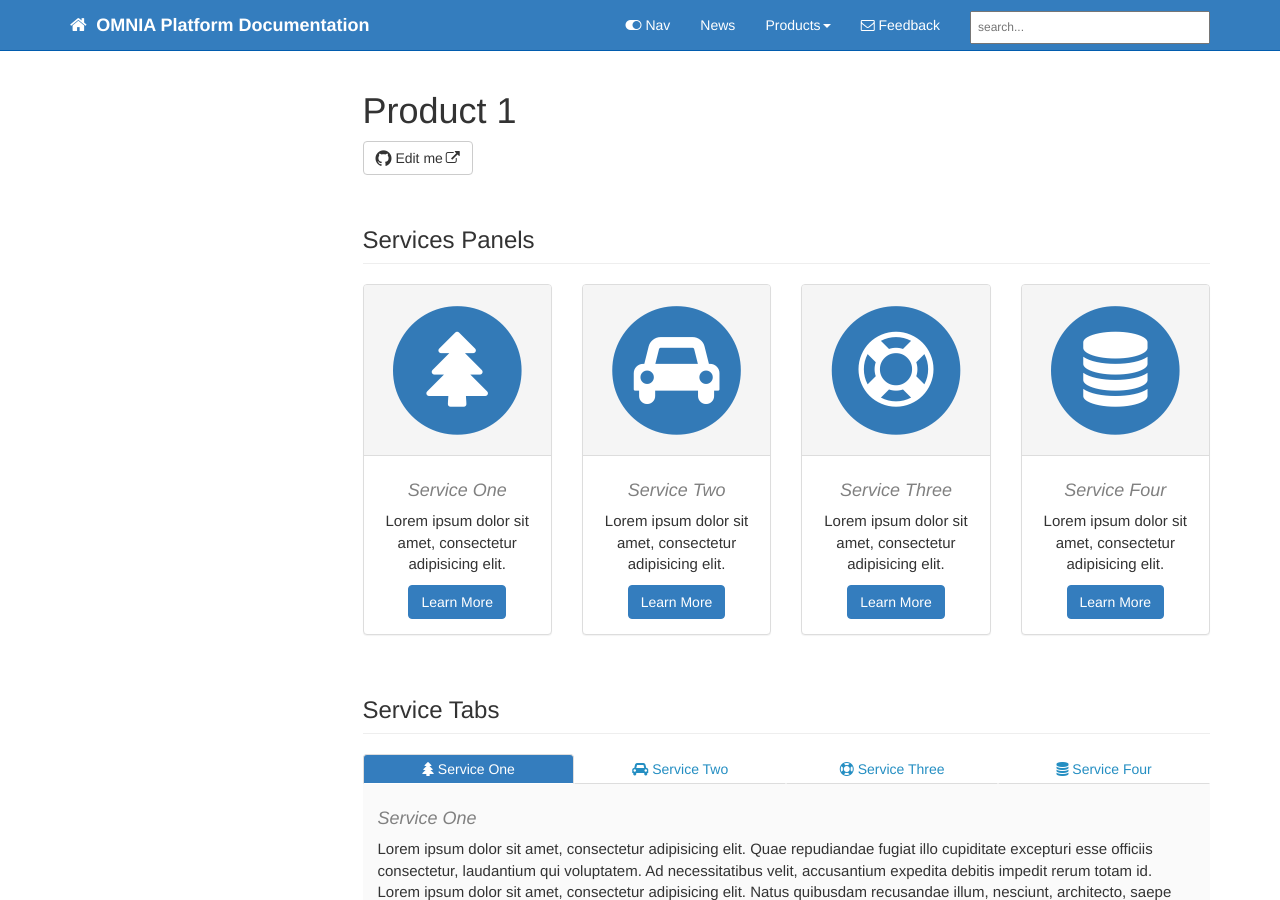
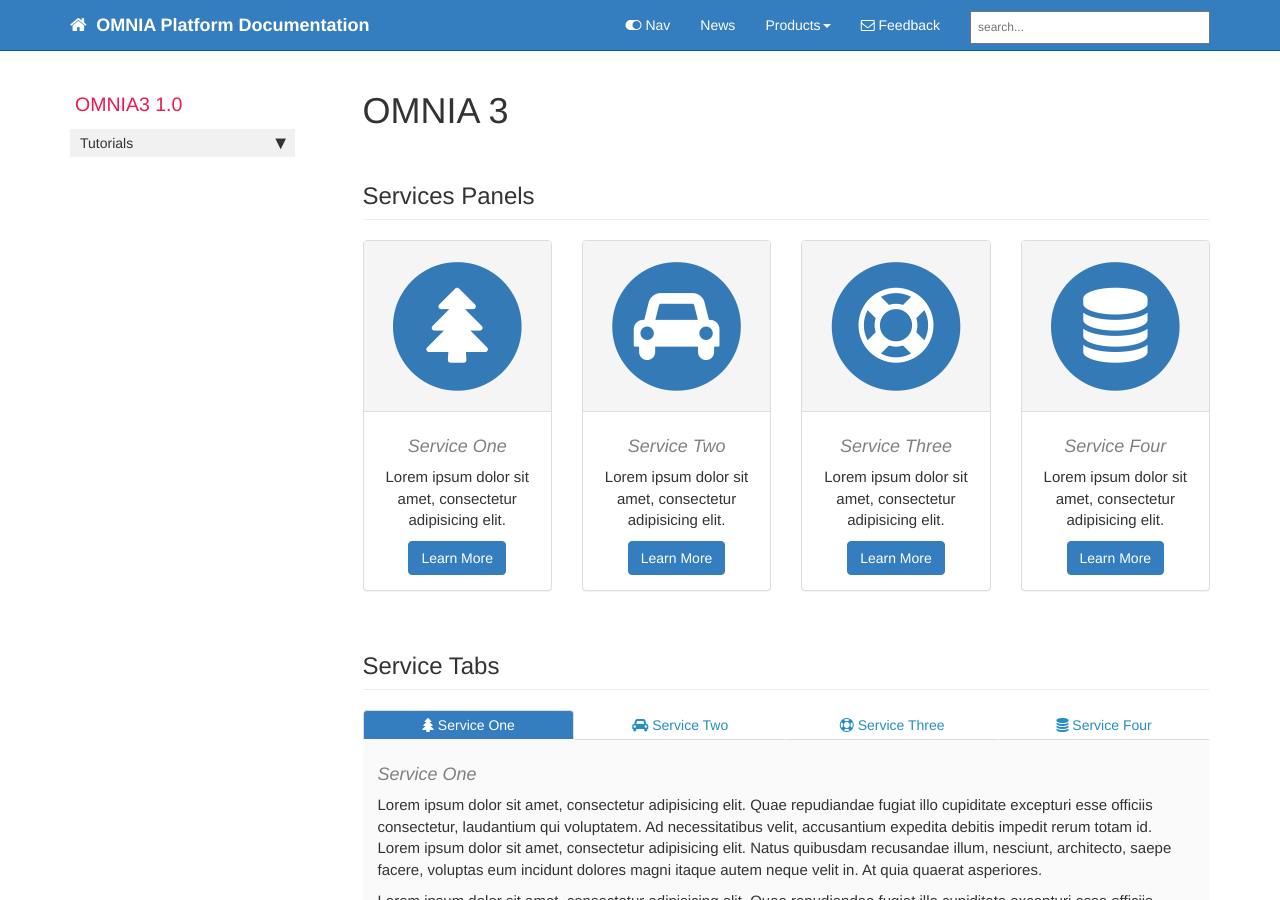
Before and after one commit to daniel8lopes/omnia3, a Jekyll site: the page built from docs/pages/omnia3/omnia3_landing_page.html, in a window 1280 px wide and 900 px high. Built offline with Jekyll 4.4.1, drawn with Linux system fonts in a browser that asks for light colours; nearby versions of some CDN libraries; comment, search, counter and statistics services are not loaded.

Commit message:
Replace URLs

```diff
--- a/docs/_config.yml
+++ b/docs/_config.yml
@@ -12,7 +12,7 @@ site_title: OMNIA Platform Documentation
 company_name: NumbersBelieve
 # this appears in the footer
 
-github_editme_path: https://github.com/numbersbelieve/omnia3/tree/master/docs/
+github_editme_path:
 # if you're using Github, provide the basepath to the branch you've created for reviews, following the sample here. if not, leave this value blank.
 
 # gitlab_editme_path: tomjoht/documentation-theme-jekyll/blob/gh-pages/
--- a/docs/_data/sidebars/home_sidebar.yml
+++ b/docs/_data/sidebars/home_sidebar.yml
@@ -12,5 +12,5 @@ entries:
       url: /news.html
       output: web
     - title: OMNIA 3
-      url: /o3_landing_page.html
+      url: /omnia3_landing_page.html
       output: web
--- a/docs/pages/omnia3/o3_landing_page.html
+++ b/docs/pages/omnia3/omnia3_landing_page.html
@@ -1,10 +1,10 @@
 ---
-title: Product 1
-keywords: mydoc
-sidebar: product1_sidebar
+title: OMNIA 3
+keywords: omnia3
+sidebar: omnia3_sidebar
 toc: false
-permalink: p1_landing_page.html
-folder: product1
+permalink: omnia3_landing_page.html
+folder: omnia3
 ---
 <div class="row">
         <div class="col-lg-12">
```
Also changed, not shown: docs/pages/omnia3/omnia3_sample1.md (renamed from docs/pages/omnia3/o3_sample1.md, +2 -2 lines).
